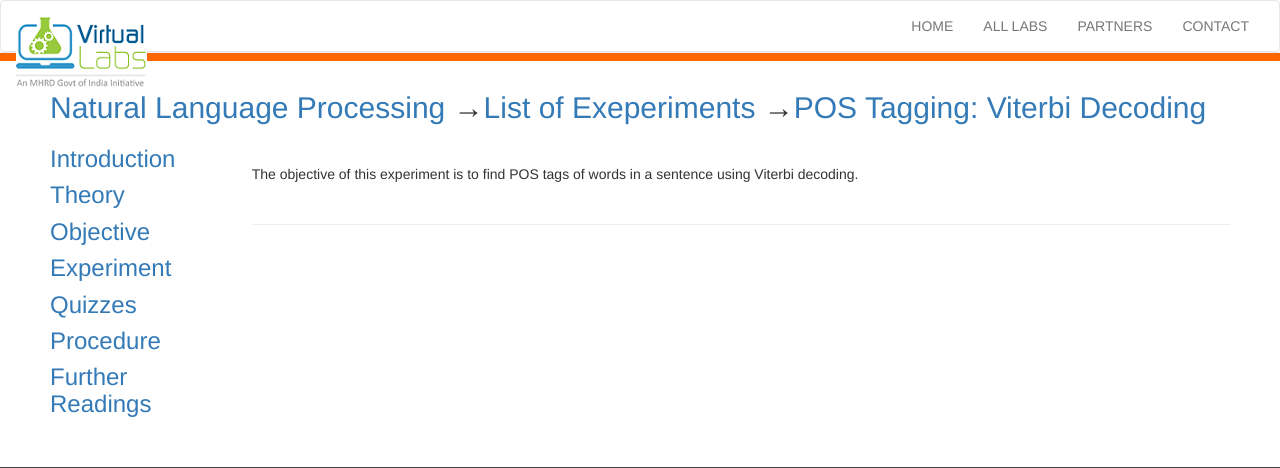
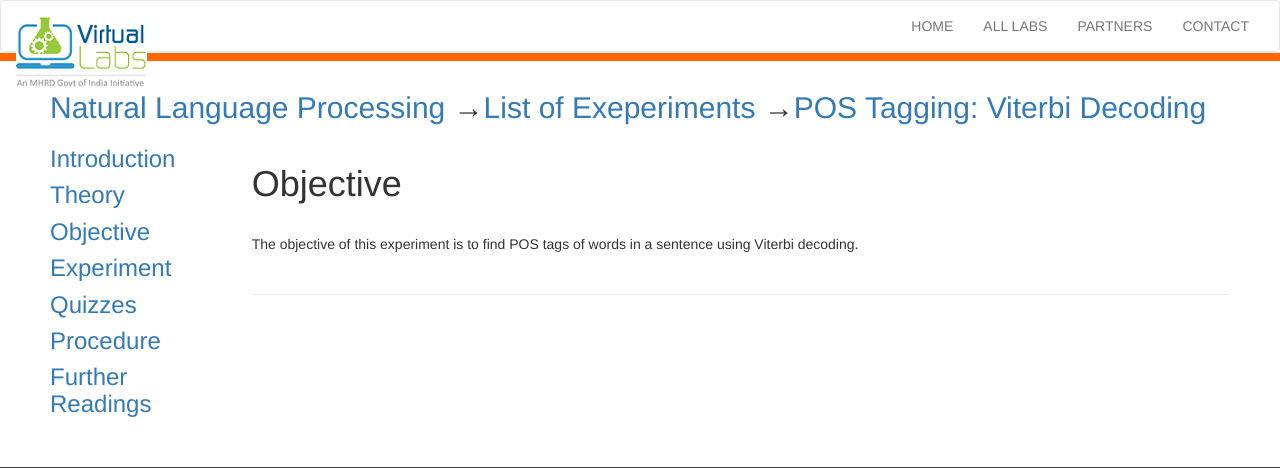
Before and after one commit to mushie101/Assignment4_Ass4, a Flask app: page /Objective/ in a window 1280 px wide. Shown: the top 468 px of the page. Run offline with Flask 2, Linux system fonts and the light colour scheme; some libraries are stand-ins or nearby versions.

Commit message:
Objective-with title

```diff
--- a/app/everything/templates/objective.html
+++ b/app/everything/templates/objective.html
@@ -1,5 +1,6 @@
 {% extends "temp.html" %}
 {% block content %}
+<h1 class="text-h2-lightblue">Objective</h1>
 <div class="content" id="experiment-article-section-3-content">
 		<br>
 		The objective of this experiment is to find POS tags of words in a sentence using Viterbi decoding.
```
